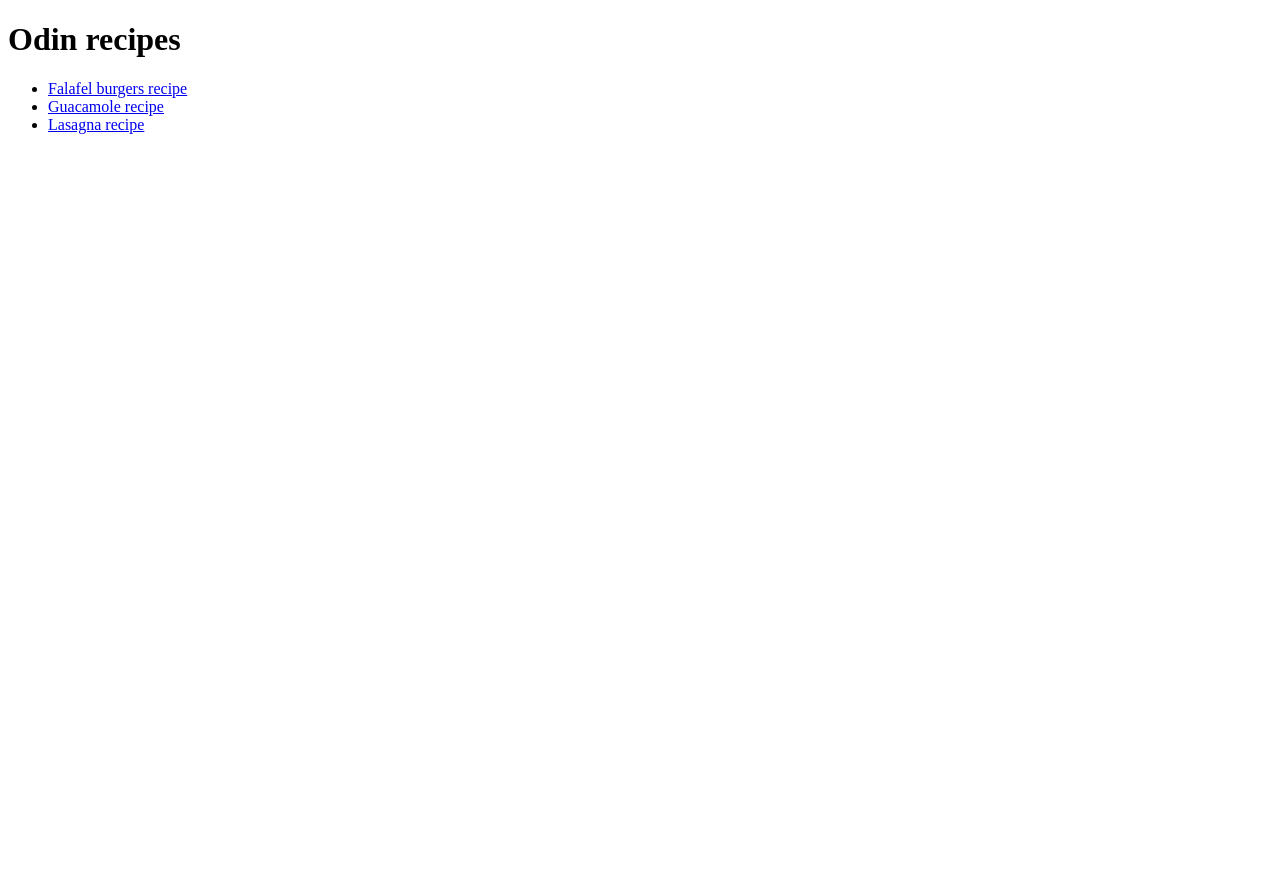
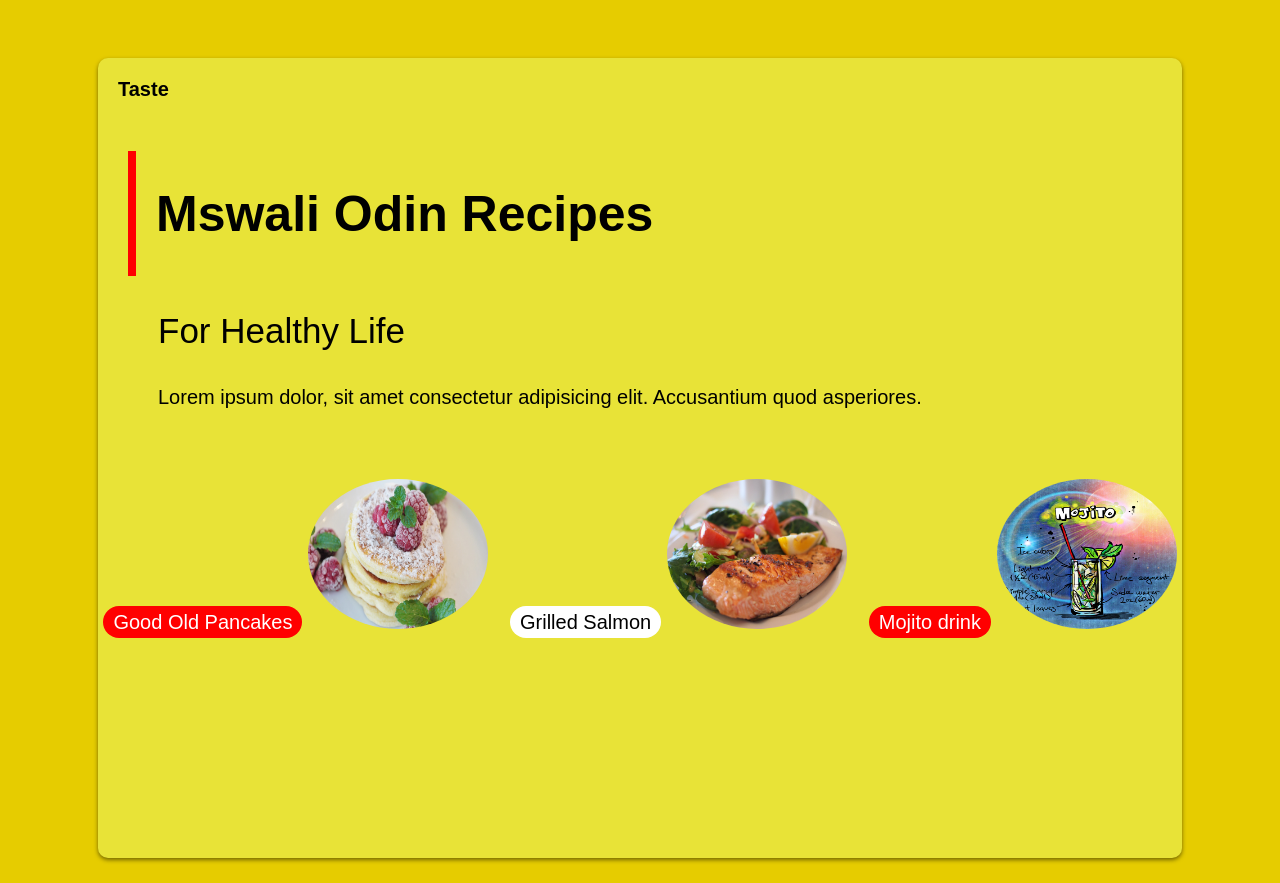
Before and after one commit to Mswali-code/odin-recipes, a plain HTML site: page index.html in a window 1280 px wide. Before the commit the page ends 800 px from the top, so only its background shows below. Drawn offline with Linux system fonts and the light colour scheme.

Commit message:
Revised edition of all the files

```diff
--- a/index.html
+++ b/index.html
@@ -1,16 +1,42 @@
 <!DOCTYPE html>
-<html>
+<html lang="en">
     <head>
         <meta charset="UTF-8">
+        <link rel="stylesheet" href="styles.css">
     </head>
     <body>
-        <h1>Odin recipes</h1>
+        <div class="content-body">
 
-       <ul>
-        <li> <a href="recipes/falafel-burgers.html">Falafel burgers recipe</a> </li>
-        <li><a href=" recipes/guacamole.html">Guacamole recipe</a></li>
-        <li> <a href=" recipes/lasagna.html">Lasagna recipe</a></li>
-        </ul>
+            <b>Taste</b>
 
+            <div class="head">
+            <div class="line"></div>
+            <h1 class="tittle">Mswali Odin Recipes</h1>
+            </div>
+
+            <div class="section">
+                <p class="para">For Healthy Life</p>
+                <p>Lorem ipsum dolor, sit amet consectetur adipisicing elit. Accusantium quod asperiores.</p>
+            </div>
+
+            <div class="content">
+
+                <div class="recipes">
+                <a href="./recipes/pancake.html">Good Old Pancakes</a>
+                <img src="./food-images/pancake.jpg" alt="Image of pancakes in a round frame" class="image">
+                </div>
+
+                <div class="recipes">
+                <a href=" ./recipes/salmon.html" class="unique">Grilled Salmon</a>
+                <img src="./food-images/salmon.jpg" alt="Image of salmon in a round frame" class="image">
+                </div>
+
+                <div class="recipes">
+                <a href=" ./recipes/mojito.html">Mojito drink</a>
+                <img src="./food-images/mojito.jpg" alt="Image of Mojito in a round frame" class="image">
+                </div>
+
+            </div>
+        </div>
     </body>
 </html>
--- /dev/null
+++ b/recipes/recipes.css
@@ -0,0 +1,42 @@
+html, body {
+  background-color: #e6cc00;
+  padding: 10px 20px;
+  font-family:  Arial, Helvetica, sans-serif;
+}
+
+.content-body {
+  background-color: #e8e337;
+  border-radius: 10px;
+  box-shadow: 0 2px 4px rgba(0, 0, 0, 0.5);
+  height: 100%;
+  padding-left: 36px;
+  padding-top: 20px;
+  padding-bottom: 20px;
+}
+
+.head {
+  display: flex;
+  gap: 20px;
+}
+
+.line {
+  padding: 2px 4px;
+  background-color: red;
+}
+
+.tittle {
+  font-weight: 900;
+  font-size: 50px;
+  color: black;
+}
+
+.container {
+  display: flex;
+  gap: 20px;
+}
+
+img {
+  width: 650px;
+  height: 500px;
+  border: 2px solid red;
+}
--- /dev/null
+++ b/styles.css
@@ -0,0 +1,77 @@
+html, body {
+    background-color: #e6cc00;
+    height: 100%;
+    padding: 25px 45px;
+    font-family:  Arial, Helvetica, sans-serif;
+}
+
+.content-body {
+    background-color: #e8e337;
+    color: black;
+    border-radius: 10px;
+    display: flex;
+    flex-direction: column;
+    box-shadow: 0 2px 4px rgba(0, 0, 0, 0.5);
+    height: 100%;
+    font-size: 20px;
+}
+
+b {
+   padding: 20px;
+}
+
+.head {
+    display: flex;
+    gap: 20px;
+    margin-top: 30px;
+    margin-left: 30px;
+    padding-bottom: 0;
+}
+
+.line {
+    padding: 2px 4px;
+    background-color: red;
+}
+
+.tittle {
+    font-weight: 900;
+    font-size: 50px;
+    color: black;
+}
+
+.section {
+    font-weight: 100;
+    margin-left: 60px;
+    margin-bottom: 50px;
+}
+
+.para {
+    font-size: 35px;
+}
+
+.content {
+    display: flex;
+    justify-content: center;
+    align-items: center;
+    gap: 22px;
+}
+
+a {
+    text-decoration: none;
+    list-style: none;
+    color: #ffffff;
+    padding: 5px 10px;
+    border-radius: 50px 50px 50px 50px;
+    background-color: red;
+}
+
+.unique {
+    color: black;
+    background-color: white;
+}
+
+.image {
+    height: 150px;
+    width: 180px;
+    border-radius: 50%;
+}
```
Also changed, not shown: recipes/mojito.html (added, +74 -0 lines), recipes/pancake.html (added, +67 -0 lines), recipes/salmon.html (added, +78 -0 lines), food-images/mojito.jpg (added), food-images/pancake.jpg (added), food-images/salmon.jpg (added), 1 other file.
